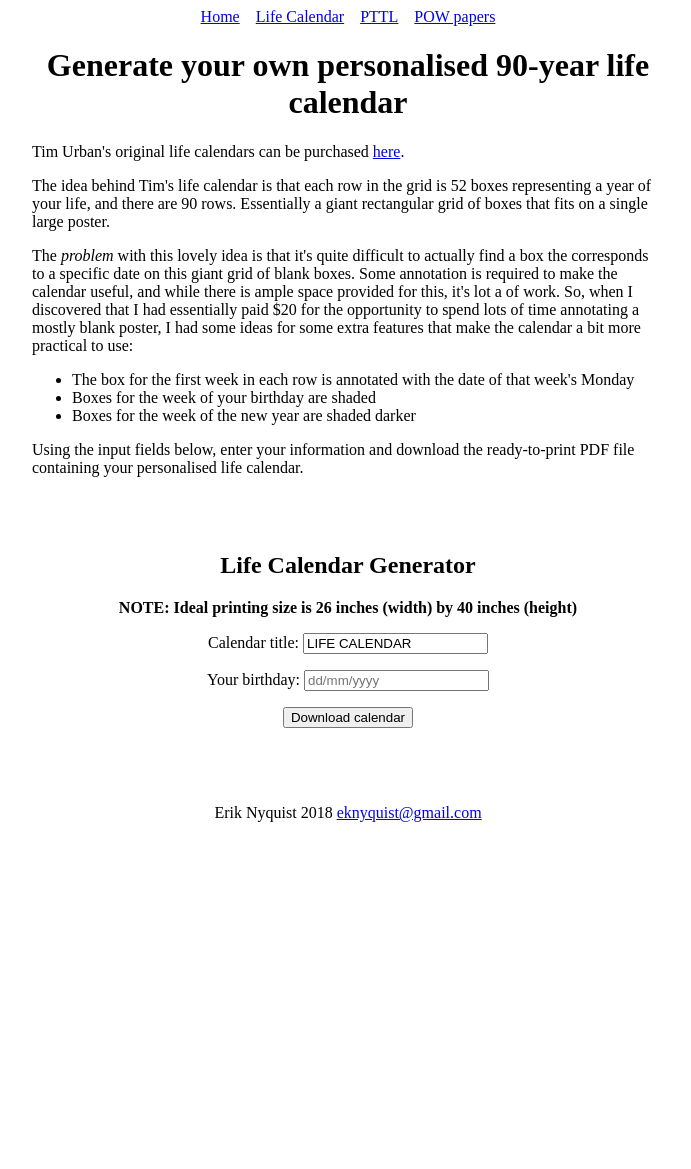
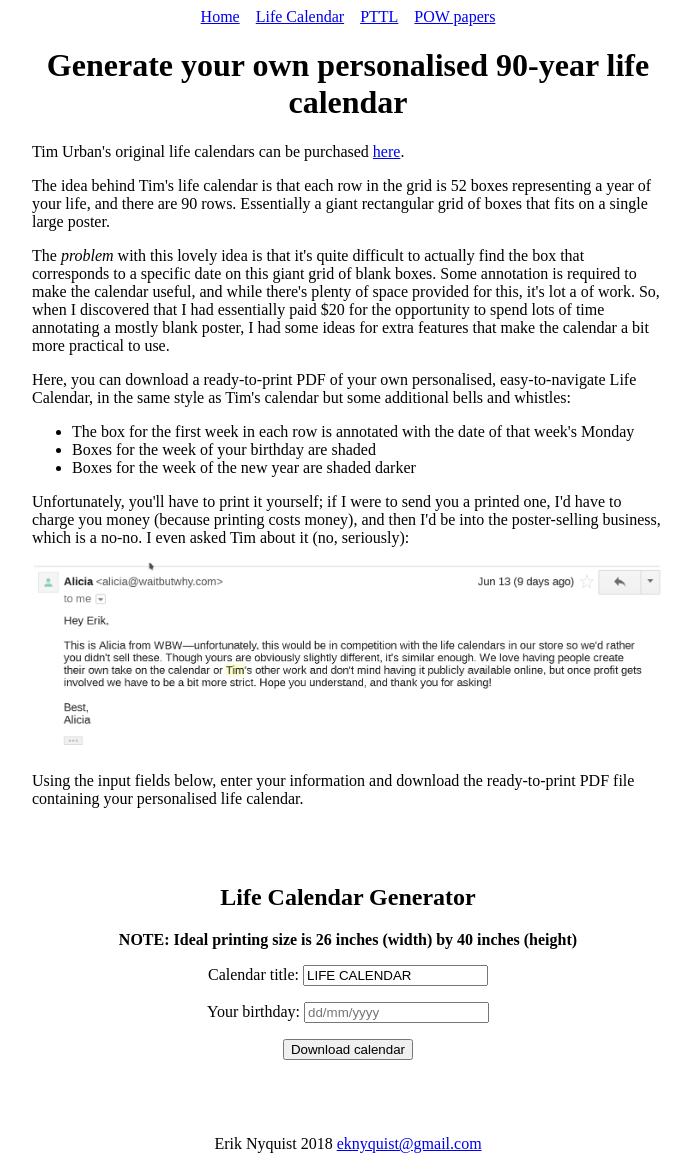
Before and after one commit to eriknyquist/personal-site, a Django app: page /calendar/ in a window 1280 px wide. Shown: the whole page, without its empty margins (292-983 px from the left). Before the commit the page ends 822 px from the top, so only its background shows below. Run offline with Django 3.2, Linux system fonts and the light colour scheme; parts of the project's set-up code (start-up, migrations or seed data) failed here and were passed over.

Commit message:
Add wbw_noprofit.png

```diff
--- a/templates/calendar.html
+++ b/templates/calendar.html
@@ -28,12 +28,16 @@
     a giant rectangular grid of boxes that fits on a single large poster.</p>
 
     <p>The <i>problem</i> with this lovely idea is that it's quite difficult to
-    actually find a box the corresponds to a specific date on this giant grid of
+    actually find the box that corresponds to a specific date on this giant grid of
     blank boxes. Some annotation is required to make the calendar useful, and
-    while there is ample space provided for this, it's lot a of work. So, when I
+    while there's plenty of space provided for this, it's lot a of work. So, when I
     discovered that I had essentially paid $20 for the opportunity to spend lots
-    of time annotating a mostly blank poster, I had some ideas for some extra
-    features that make the calendar a bit more practical to use:</p>
+    of time annotating a mostly blank poster, I had some ideas for extra
+    features that make the calendar a bit more practical to use.</p>
+
+	<p>Here, you can download a ready-to-print PDF of your own personalised,
+    easy-to-navigate Life Calendar, in the same style as Tim's calendar but
+    some additional bells and whistles:</p>
 
     <ul>
         <li>The box for the first week in each row is annotated with the date
@@ -43,6 +47,16 @@
 
         <li>Boxes for the week of the new year are shaded darker</li>
     </ul>
+
+	<p>Unfortunately, you'll have to print it yourself; if I were to send you a
+    printed one, I'd have to charge you money (because printing costs money),
+    and then I'd be into the poster-selling business, which is a no-no. I even
+    asked Tim about it (no, seriously):</p>
+
+	{% load static %}
+	<div style="text-align:center">
+		<img src="{% static "images/wbw_noprofit.png" %}" width="100%">
+	</div>
 
     <p>Using the input fields below, enter your information and download the
     ready-to-print PDF file containing your personalised life calendar.</p>
```
Also changed, not shown: static/images/wbw_noprofit.png (added).
